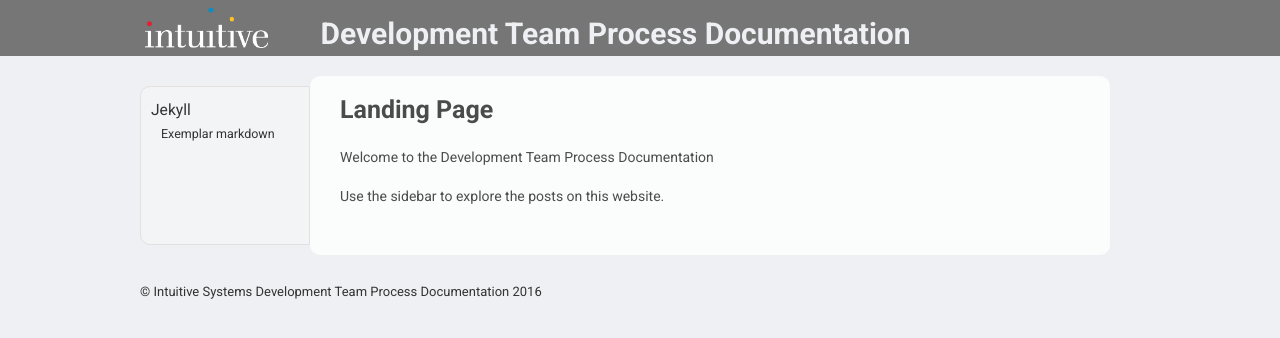
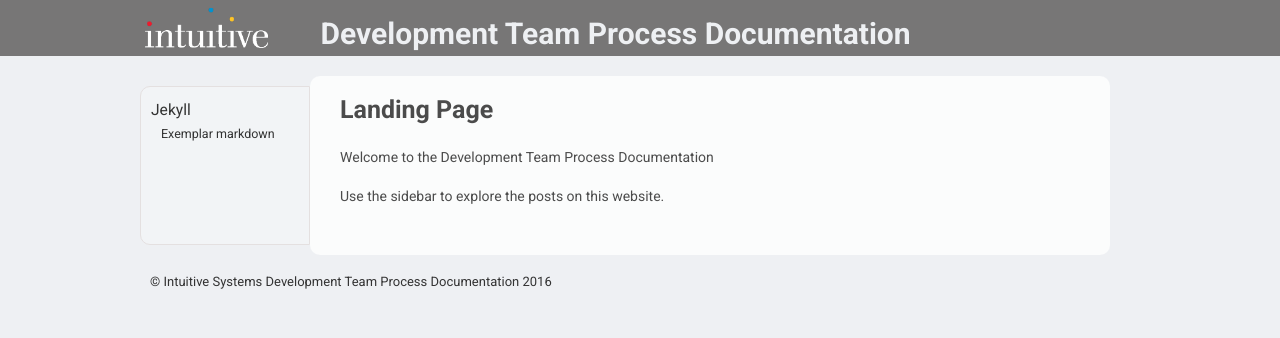
Before and after one commit to intuitive-documentation/process, a Jekyll site: the page built from index.markdown, in a window 1280 px wide. Shown: the top 338 px of the page. Built offline with Jekyll 4.4.1, drawn with Linux system fonts in a browser that asks for light colours.

Commit message:
responsive

```diff
--- a/_sass/components/_footer.scss
+++ b/_sass/components/_footer.scss
@@ -3,8 +3,7 @@
    ========================================================================== */
 
 .c-footer {
-  padding-top: 3rem;
-  padding-bottom:3rem;
+  padding:2rem 1rem;
   color:#333;
   max-width:$s__mainWidth;
   margin-left:auto;
```
